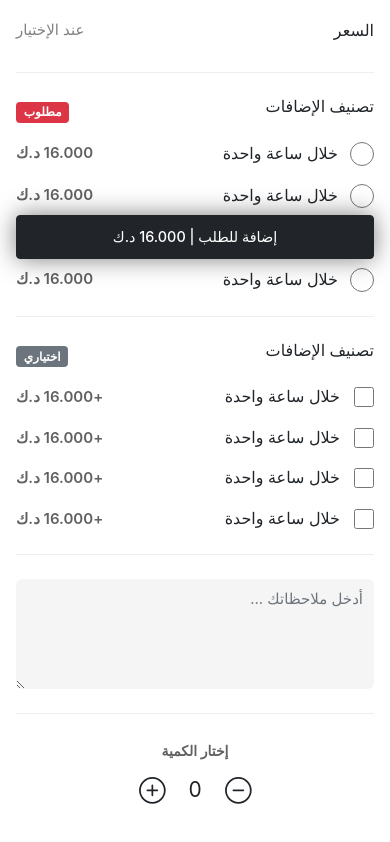
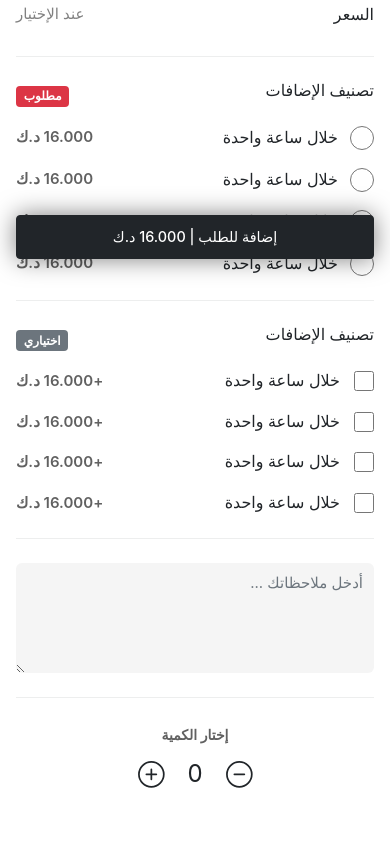
Before and after one commit to Awad2002/Store, a plain HTML site: page product.html in a window 390 px wide. Shown: the part 570-1412 px from the top of the page. Drawn offline with nearby package versions, Linux system fonts and the light colour scheme.

Commit message:
asdasdsad

```diff
--- a/css/main.css
+++ b/css/main.css
@@ -257,6 +257,9 @@ nav.navbar .navbar-nav .nav-item .nav-link.active {
         width: 100% !important;
         padding-top: 56px !important;
     }
+    #app div:first-child {
+        padding-top: 0 !important;
+    }
     #left-img {
         display: none !important;
     }
--- a/product.html
+++ b/product.html
@@ -21,7 +21,7 @@
 
             <!-- Start Top Bar -->
             <div class="topbar position-sticky" style="z-index: 100000000;">
-                <button class="btn fs-4 m-0 p-0">
+                <button class="btn fs-4 m-0 p-0" onclick="history.back()">
                     <i class="fas fa-long-arrow-right text-white"></i>
                </button>
             </div>
@@ -182,7 +182,7 @@
                         <button class="btn p-0 m-0">
                             <i><svg width="3.8em" height="3.8em" viewBox="0 0 44 44"><path d="M32 22c0 2.761-.976 5.118-2.929 7.071C27.118 31.024 24.761 32 22 32s-5.118-.976-7.071-2.929C12.976 27.118 12 24.761 12 22s.976-5.118 2.929-7.071C16.882 12.976 19.239 12 22 12s5.118.976 7.071 2.929C31.024 16.882 32 19.239 32 22zm-14 0h8" fill="none" fill-rule="evenodd" stroke="currentColor" stroke-linecap="round" stroke-linejoin="round" stroke-width="1.4"></path></svg></i>
                         </button>
-                        <span class="mx-2" style="font-size: 21px; margin-bottom: 2px;"> 0 </span>
+                        <span class="mx-2" style="font-size: 24px; margin-bottom: 2px;"> 0 </span>
                         <button class="btn p-0 m-0">
                             <i>
                                 <svg width="3.8em" height="3.8em" viewBox="0 0 44 44"><path fill="none" stroke="currentColor" stroke-linecap="round" stroke-linejoin="round" stroke-width="1.4" d="M32 22c0 2.761-.976 5.118-2.929 7.071C27.118 31.024 24.761 32 22 32s-5.118-.976-7.071-2.929C12.976 27.118 12 24.761 12 22s.976-5.118 2.929-7.071C16.882 12.976 19.239 12 22 12s5.118.976 7.071 2.929C31.024 16.882 32 19.239 32 22zm-10-4v8m-4-4h8"></path></svg>
```
